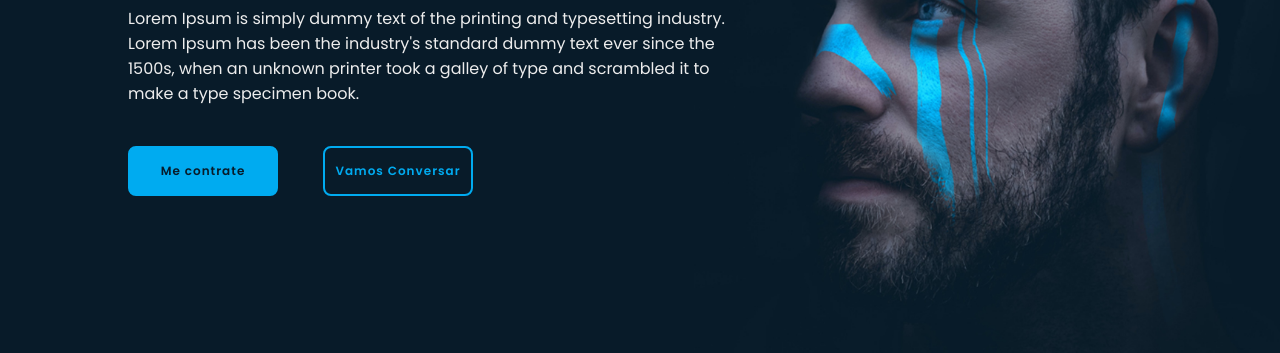
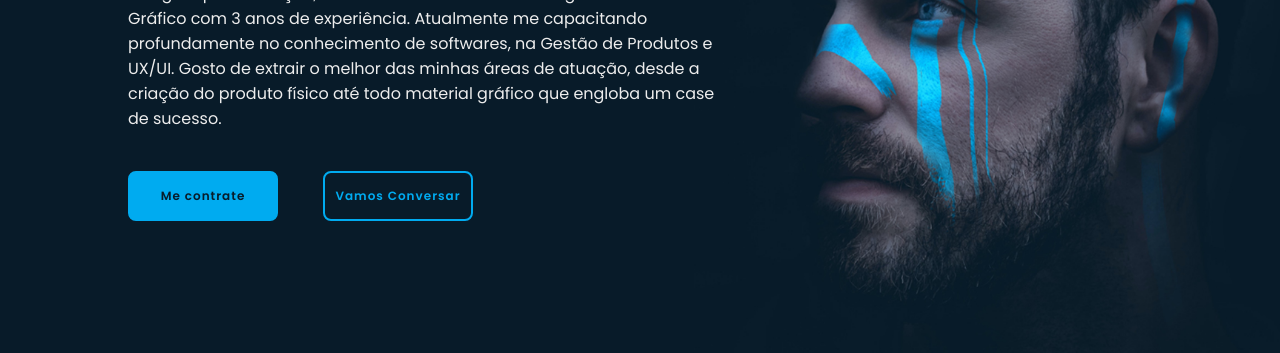
Before and after one commit to YujiErick/Project-Coderhouse, a plain HTML site: page index.html in a window 1280 px wide. Shown: the part 364-717 px from the top of the page. Drawn offline with nearby package versions, Linux system fonts and the light colour scheme.

Commit message:
feat: texto

```diff
--- a/index.html
+++ b/index.html
@@ -27,18 +27,19 @@
         <div class="home-content">
             <h1>OLÁ, EU SOU ERICK YUJI</h1>
             <h3>Designer de Produto</h3>
-            <p>Lorem Ipsum is simply dummy text of the printing and typesetting industry. Lorem Ipsum has been the
-                industry's standard dummy text ever since the 1500s, when an unknown printer took a galley of type and
-                scrambled it to make a type specimen book.</p>
-                <div class="btn-box">
-                    <a href="#">Me contrate</a>
-                    <a href="#">Vamos Conversar</a>
-                </div>
+            <p>Designer por formação, sou atuante nas áreas de Design de Produto e Gráfico com 3 anos de experiência.
+                Atualmente me capacitando profundamente no conhecimento de softwares, na Gestão de Produtos e UX/UI.
+                Gosto de extrair o melhor das minhas áreas de atuação, desde a criação do produto físico até todo
+                material gráfico que engloba um case de sucesso.</p>
+            <div class="btn-box">
+                <a href="#">Me contrate</a>
+                <a href="#">Vamos Conversar</a>
+            </div>
         </div>
 
         <div class="home-sci">
-            <a href="#"><i class='bx bxl-twitter' ></i></box-icon></a>
-            <a href="#"><i class='bx bxl-linkedin' ></i></box-icon></a>
+            <a href="#"><i class='bx bxl-twitter'></i></box-icon></a>
+            <a href="#"><i class='bx bxl-linkedin'></i></box-icon></a>
         </div>
     </section>
 
```
